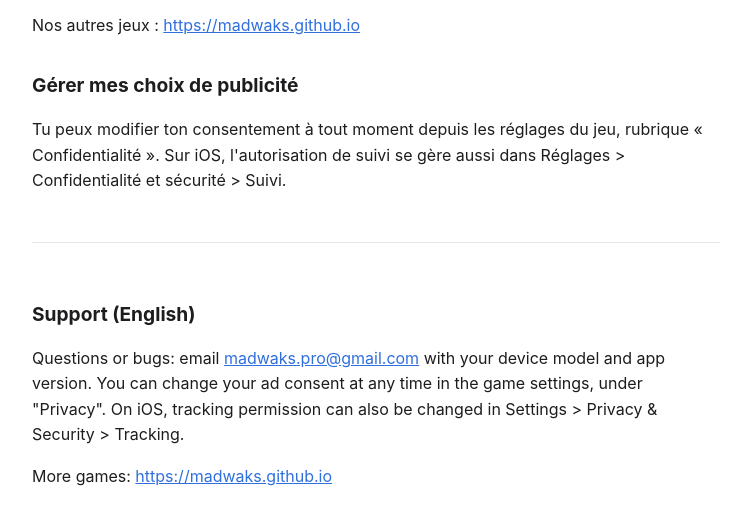
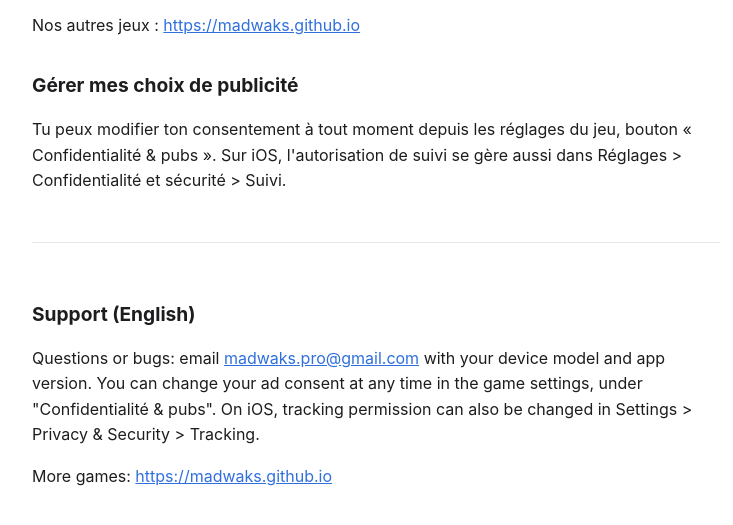
Before and after one commit to Madwaks/Madwaks.github.io, a plain HTML site: page tangram/support.html in a window 1280 px wide. Shown: the part 215-740 px from the top of the page, without its empty margins (264-997 px from the left). Drawn offline with Linux system fonts and the light colour scheme.

Commit message:
Match privacy button label in Tangram pages
Co-Authored-By: Claude Opus 5.5 <noreply@anthropic.com>

```diff
--- a/tangram/support.html
+++ b/tangram/support.html
@@ -29,7 +29,7 @@
     <h2>Gérer mes choix de publicité</h2>
     <p>
       Tu peux modifier ton consentement à tout moment depuis les réglages du
-      jeu, rubrique « Confidentialité ». Sur iOS, l'autorisation de suivi se
+      jeu, bouton « Confidentialité &amp; pubs ». Sur iOS, l'autorisation de suivi se
       gère aussi dans Réglages &gt; Confidentialité et sécurité &gt; Suivi.
     </p>
 
@@ -39,7 +39,7 @@
         Questions or bugs: email
         <a href="mailto:madwaks.pro@gmail.com">madwaks.pro@gmail.com</a> with your device model
         and app version. You can change your ad consent at any time in the
-        game settings, under "Privacy". On iOS, tracking permission can also
+        game settings, under "Confidentialité &amp; pubs". On iOS, tracking permission can also
         be changed in Settings &gt; Privacy &amp; Security &gt; Tracking.
       </p>
       <p>
```
Also changed, not shown: tangram/privacy.html (+1 -1 lines).
